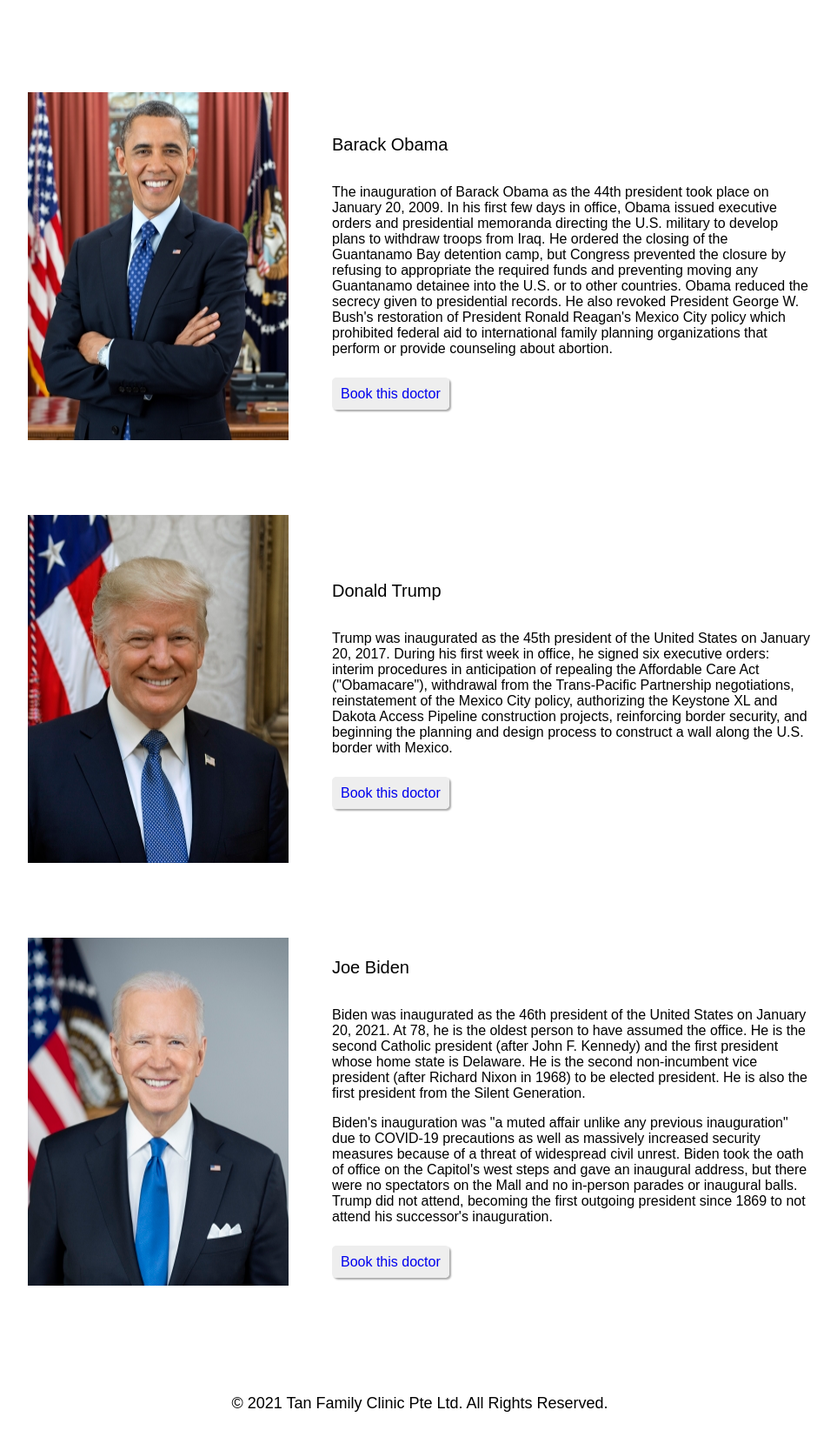
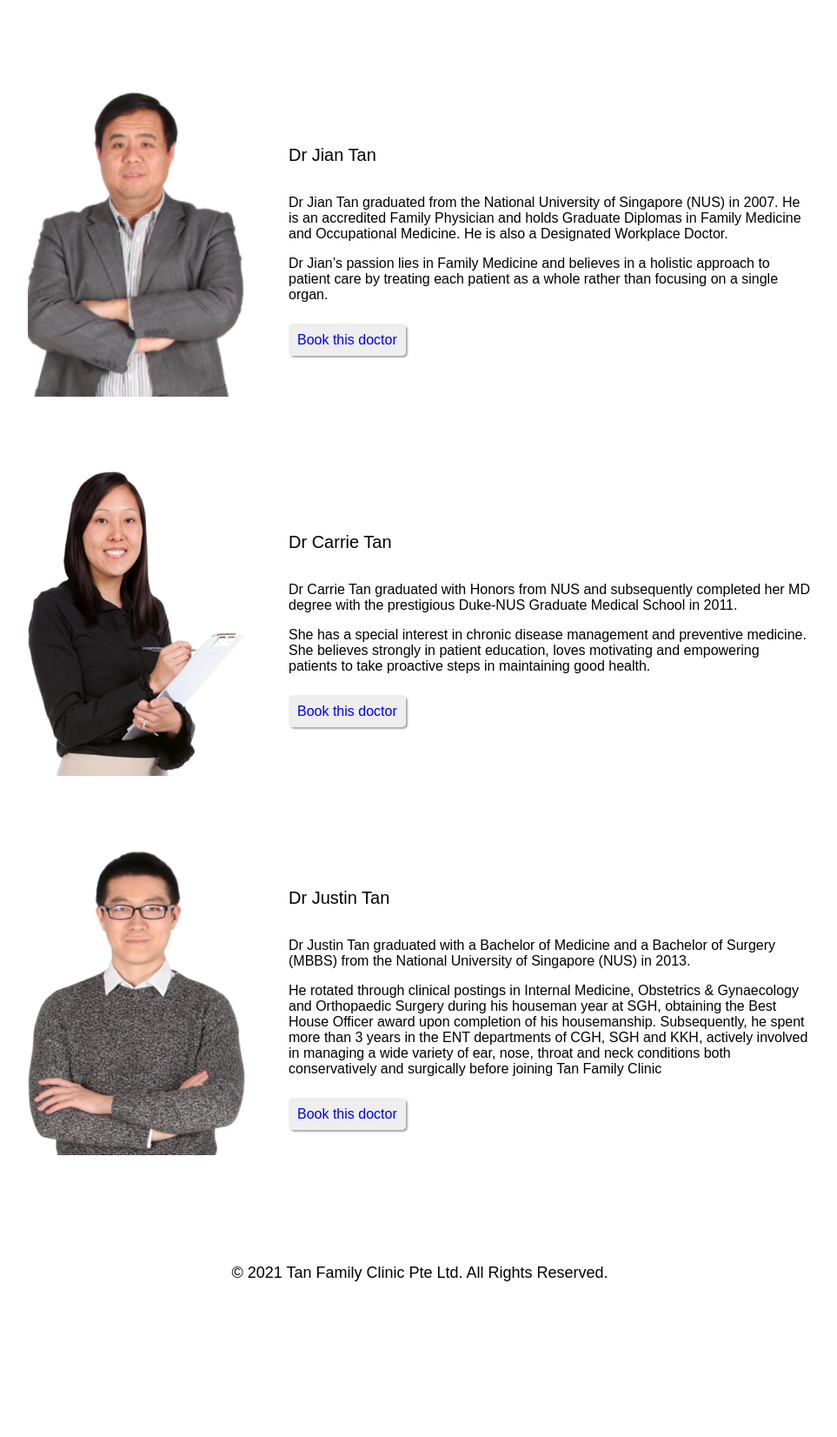
Before and after one commit to wahlp/ee4717-project, a PHP site: page /doctors.php in a window 1280 px wide. Shown: the part 79-1731 px from the top of the page at 87% size, without its empty margins (157-1120 px from the left). After the commit the page ends 1552 px from the top, so only its background shows below. Run offline with PHP 8.4, Linux system fonts and the light colour scheme.

Commit message:
Changed frontend assets

```diff
--- a/booking.php
+++ b/booking.php
@@ -21,7 +21,7 @@
                     <select name="doctor" id="appt-doctor" onchange="setAppointmentTimes()">
                         <?php
                             // read query string to select default doctor name
-                            $options = ['Barack Obama', 'Donald Trump', 'Joe Biden'];
+                            $options = ['Jian Tan', 'Carrie Tan', 'Justin Tan'];
                             foreach ($options as $option) {
                                 echo "<option value='$option'" . ($option == $_GET['doctor'] ? ' selected' : '') . ">$option</option>";
                             }
--- a/contact.php
+++ b/contact.php
@@ -23,8 +23,8 @@
                     <p>8:00am - 12:00pm</p>
                 </div>
                 <h1>Contact us here</h1>
-                <p>Clinic number: +65 6789 1234</p>
-                <p>Email: tanfamily@tanclinic.com</p>
+                <p>Clinic number: <a href="tel:+6567891234">+65 6789 1234</a></p>
+                <p>Email: <a href="mailto:tanfamily@tanclinic.com">tanfamily@tanclinic.com</a></p>
             </div>
         </div>
         <div class="content-block block-half">
--- a/doctors.php
+++ b/doctors.php
@@ -17,45 +17,51 @@
                 <tbody>
                     <tr>
                         <td>
-                            <img src="img/obama.jpg" alt="" width=300 height=400>
+                            <img src="img/JianTan.png" alt="" width=250 height=350>
                         </td>
                         <td>
-                            <div class="doc-name">Barack Obama</div>
+                            <div class="doc-name">Dr Jian Tan</div>
                             <br>
                             <div class="doc-desc">
-                                <p>The inauguration of Barack Obama as the 44th president took place on January 20, 2009. In his first few days in office, Obama issued executive orders and presidential memoranda directing the U.S. military to develop plans to withdraw troops from Iraq. He ordered the closing of the Guantanamo Bay detention camp, but Congress prevented the closure by refusing to appropriate the required funds and preventing moving any Guantanamo detainee into the U.S. or to other countries. Obama reduced the secrecy given to presidential records. He also revoked President George W. Bush's restoration of President Ronald Reagan's Mexico City policy which prohibited federal aid to international family planning organizations that perform or provide counseling about abortion.</p>
+                                <p>Dr Jian Tan graduated from the National University of Singapore (NUS) in 2007.
+                                    He is an accredited Family Physician and holds Graduate Diplomas in Family Medicine and Occupational Medicine.
+                                    He is also a Designated Workplace Doctor.</p>
+
+                                   <p> Dr Jian’s passion lies in Family Medicine and believes in a holistic approach to patient care by treating each patient as a whole rather than focusing on a single organ.</p>
                             </div>
                             <br>
-                            <a href='/booking.php?doctor=Barack Obama'>Book this doctor</a>
+                            <a href='booking.php?doctor=Jian Tan'>Book this doctor</a>
                         </td>
                     </tr>
                     <tr>
                         <td>
-                            <img src="img/trump.jpg" alt="" width=300 height=400>
+                            <img src="img/CarrieTan.png" alt="" width=250 height=350>
                         </td>
                         <td>
-                            <div class="doc-name">Donald Trump</div>
+                            <div class="doc-name">Dr Carrie Tan</div>
                             <br>
                             <div class="doc-desc">
-                                <p>Trump was inaugurated as the 45th president of the United States on January 20, 2017. During his first week in office, he signed six executive orders: interim procedures in anticipation of repealing the Affordable Care Act ("Obamacare"), withdrawal from the Trans-Pacific Partnership negotiations, reinstatement of the Mexico City policy, authorizing the Keystone XL and Dakota Access Pipeline construction projects, reinforcing border security, and beginning the planning and design process to construct a wall along the U.S. border with Mexico.</p>
+                                <p>Dr Carrie Tan graduated with Honors from NUS and subsequently completed her MD degree with the prestigious Duke-NUS Graduate Medical School in 2011.</p>
+                                    <p>She has a special interest in chronic disease management and preventive medicine. She believes strongly in patient education, loves motivating and empowering patients to take proactive steps in maintaining good health.
+                                </p>
                             </div>
                             <br>
-                            <a href='/booking.php?doctor=Donald Trump'>Book this doctor</a>
+                            <a href='booking.php?doctor=Carrie Tan'>Book this doctor</a>
                         </td>
                     </tr>
                     <tr>
                         <td>
-                            <img src="img/biden.jpg" alt="" width=300 height=400>
+                            <img src="img/JustinTan.png" alt="" width=250 height=350>
                         </td>
                         <td>
-                            <div class="doc-name">Joe Biden</div>
+                            <div class="doc-name">Dr Justin Tan</div>
                             <br>
                             <div class="doc-desc">
-                                <p>Biden was inaugurated as the 46th president of the United States on January 20, 2021. At 78, he is the oldest person to have assumed the office. He is the second Catholic president (after John F. Kennedy) and the first president whose home state is Delaware. He is the second non-incumbent vice president (after Richard Nixon in 1968) to be elected president. He is also the first president from the Silent Generation.</p>
-                                <p>Biden's inauguration was "a muted affair unlike any previous inauguration" due to COVID-19 precautions as well as massively increased security measures because of a threat of widespread civil unrest. Biden took the oath of office on the Capitol's west steps and gave an inaugural address, but there were no spectators on the Mall and no in-person parades or inaugural balls. Trump did not attend, becoming the first outgoing president since 1869 to not attend his successor's inauguration.</p>
+                                <p>Dr Justin Tan graduated with a Bachelor of Medicine and a Bachelor of Surgery (MBBS) from the National University of Singapore (NUS) in 2013.</p>
+                                <p>He rotated through clinical postings in Internal Medicine, Obstetrics & Gynaecology and Orthopaedic Surgery during his houseman year at SGH, obtaining the Best House Officer award upon completion of his housemanship. Subsequently, he spent more than 3 years in the ENT departments of CGH, SGH and KKH, actively involved in managing a wide variety of ear, nose, throat and neck conditions both conservatively and surgically before joining Tan Family Clinic</p>
                             </div>
                             <br>
-                            <a href='/booking.php?doctor=Joe Biden'>Book this doctor</a>
+                            <a href='booking.php?doctor=Justin Tan'>Book this doctor</a>
                         </td>
                     </tr>
                 </tbody>
```
Also changed, not shown: about.php (+14 -3 lines), index.php (+12 -3 lines), img/CarrieTan.png (added), img/JianTan.png (added), img/JustinTan.png (added), img/aboutus.jpg (added), img/biden.jpg (deleted), img/clinic.png (added), img/inkedclinic.jpg (added), img/obama.jpg (deleted), img/trump.jpg (deleted).
